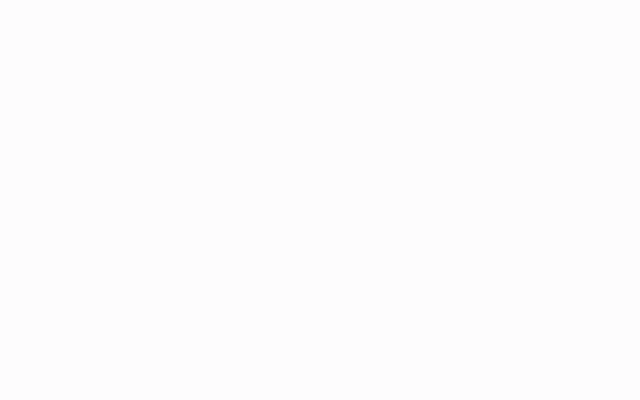
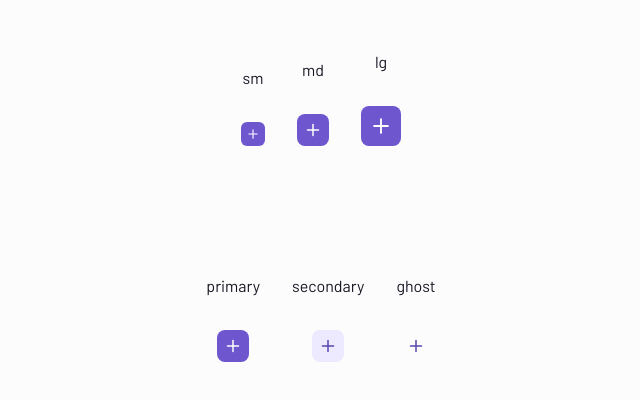
Before and after one commit to brunohfabre/siakitdocumentation, a React (Vite) app: page /iconbutton in a window 1280 px wide. Before the commit this address had no page. Shown: the part 190-590 px from the top of the page, without its empty margins (319-959 px from the left). Built offline with nearby package versions, Linux system fonts and the light colour scheme.

Commit message:
add iconbutton component and page

```diff
--- /dev/null
+++ b/src/components/IconButton/index.tsx
@@ -0,0 +1,53 @@
+import { ForwardRefExoticComponent, RefAttributes } from 'react';
+
+import { IconProps } from 'phosphor-react';
+
+import { Colors, useTheme } from '../../hooks/theme';
+import { Size, Variant, Container } from './styles';
+
+type IconButtonProps = {
+  type: 'submit' | 'button';
+  colorScheme?: Colors;
+  size?: Size;
+  variant?: Variant;
+  onClick: () => void;
+  disabled?: boolean;
+  icon: ForwardRefExoticComponent<IconProps & RefAttributes<SVGSVGElement>>;
+};
+
+export function IconButton({
+  type,
+  colorScheme,
+  size = 'md',
+  variant = 'primary',
+  onClick,
+  disabled,
+  icon: Icon,
+}: IconButtonProps): JSX.Element {
+  const { colorScheme: themeColorScheme } = useTheme();
+
+  function iconSize(): number {
+    if (size === 'sm') {
+      return 12;
+    }
+
+    if (size === 'lg') {
+      return 20;
+    }
+
+    return 16;
+  }
+
+  return (
+    <Container
+      type={type === 'button' ? 'button' : 'submit'}
+      colorScheme={colorScheme || themeColorScheme}
+      size={size}
+      variant={variant}
+      onClick={onClick}
+      disabled={disabled}
+    >
+      <Icon size={iconSize()} weight="bold" />
+    </Container>
+  );
+}
--- /dev/null
+++ b/src/components/IconButton/styles.ts
@@ -0,0 +1,112 @@
+import styled, { css } from 'styled-components';
+
+import { Colors } from '../../hooks/theme';
+
+export type Size = 'sm' | 'md' | 'lg';
+
+export type Variant = 'primary' | 'secondary' | 'ghost';
+
+type ContainerProps = {
+  colorScheme: Colors;
+  size: Size;
+  variant: Variant;
+};
+
+export const Container = styled.button<ContainerProps>`
+  border: 0;
+  cursor: pointer;
+  border-radius: 8px;
+  transition: background-color 0.15s;
+
+  display: flex;
+  align-items: center;
+  justify-content: center;
+
+  gap: 8px;
+
+  &:disabled {
+    opacity: 0.5;
+    cursor: not-allowed;
+  }
+
+  ${({ size }) =>
+    size === 'sm' &&
+    css`
+      width: 24px;
+      height: 24px;
+
+      border-radius: 6px;
+      gap: 6px;
+    `}
+
+  ${({ size }) =>
+    size === 'md' &&
+    css`
+      width: 32px;
+      height: 32px;
+    `}
+
+  ${({ size }) =>
+    size === 'lg' &&
+    css`
+      width: 40px;
+      height: 40px;
+    `}
+
+    ${({ variant, colorScheme, theme }) =>
+    variant === 'primary' &&
+    css`
+      background-color: ${theme.colors[colorScheme][9]};
+
+      strong,
+      svg {
+        color: ${theme.colors.white};
+      }
+
+      &:hover {
+        background-color: ${theme.colors[colorScheme][10]};
+
+        &:disabled {
+          background-color: ${theme.colors[colorScheme][9]};
+        }
+      }
+    `}
+
+    ${({ variant, colorScheme, theme }) =>
+    variant === 'secondary' &&
+    css`
+      background-color: ${theme.colors[colorScheme][4]};
+
+      strong,
+      svg {
+        color: ${theme.colors[colorScheme][11]};
+      }
+
+      &:hover {
+        background-color: ${theme.colors[colorScheme][5]};
+
+        &:disabled {
+          background-color: ${theme.colors[colorScheme][4]};
+        }
+      }
+    `}
+
+    ${({ variant, colorScheme, theme }) =>
+    variant === 'ghost' &&
+    css`
+      background-color: transparent;
+
+      strong,
+      svg {
+        color: ${theme.colors[colorScheme][11]};
+      }
+
+      &:hover {
+        background-color: ${theme.colors[colorScheme][5]};
+
+        &:disabled {
+          background-color: transparent;
+        }
+      }
+    `}
+`;
--- /dev/null
+++ b/src/pages/IconButtonPage.tsx
@@ -0,0 +1,71 @@
+import { Plus } from 'phosphor-react';
+
+import { Flex } from '../components/Flex';
+import { IconButton } from '../components/IconButton';
+import { Text } from '../components/Text';
+
+export function IconButtonPage(): JSX.Element {
+  return (
+    <Flex justifyContent="center" alignItems="center" gap={128}>
+      <Flex direction="row" alignItems="flex-end" gap={32}>
+        <Flex alignItems="center" gap={32}>
+          <Text size="md">sm</Text>
+
+          <IconButton
+            type="button"
+            onClick={() => undefined}
+            size="sm"
+            icon={Plus}
+          />
+        </Flex>
+
+        <Flex alignItems="center" gap={32}>
+          <Text size="md">md</Text>
+
+          <IconButton type="button" onClick={() => undefined} icon={Plus} />
+        </Flex>
+
+        <Flex alignItems="center" gap={32}>
+          <Text size="md">lg</Text>
+
+          <IconButton
+            type="button"
+            onClick={() => undefined}
+            size="lg"
+            icon={Plus}
+          />
+        </Flex>
+      </Flex>
+
+      <Flex direction="row" alignItems="flex-start" gap={32}>
+        <Flex alignItems="center" gap={32}>
+          <Text size="md">primary</Text>
+
+          <IconButton type="button" onClick={() => undefined} icon={Plus} />
+        </Flex>
+
+        <Flex alignItems="center" gap={32}>
+          <Text size="md">secondary</Text>
+
+          <IconButton
+            type="button"
+            onClick={() => undefined}
+            variant="secondary"
+            icon={Plus}
+          />
+        </Flex>
+
+        <Flex alignItems="center" gap={32}>
+          <Text size="md">ghost</Text>
+
+          <IconButton
+            type="button"
+            onClick={() => undefined}
+            variant="ghost"
+            icon={Plus}
+          />
+        </Flex>
+      </Flex>
+    </Flex>
+  );
+}
--- a/src/routes.tsx
+++ b/src/routes.tsx
@@ -3,6 +3,7 @@ import { Routes, Route } from 'react-router-dom';
 import { ButtonPage } from './pages/ButtonPage';
 import { HeadingPage } from './pages/HeadingPage';
 import { HomePage } from './pages/HomePage';
+import { IconButtonPage } from './pages/IconButtonPage';
 import { TextPage } from './pages/TextPage';
 
 export function AppRoutes(): JSX.Element {
@@ -12,6 +13,7 @@ export function AppRoutes(): JSX.Element {
       <Route path="/heading" element={<HeadingPage />} />
       <Route path="/text" element={<TextPage />} />
       <Route path="/button" element={<ButtonPage />} />
+      <Route path="/iconbutton" element={<IconButtonPage />} />
     </Routes>
   );
 }
```
